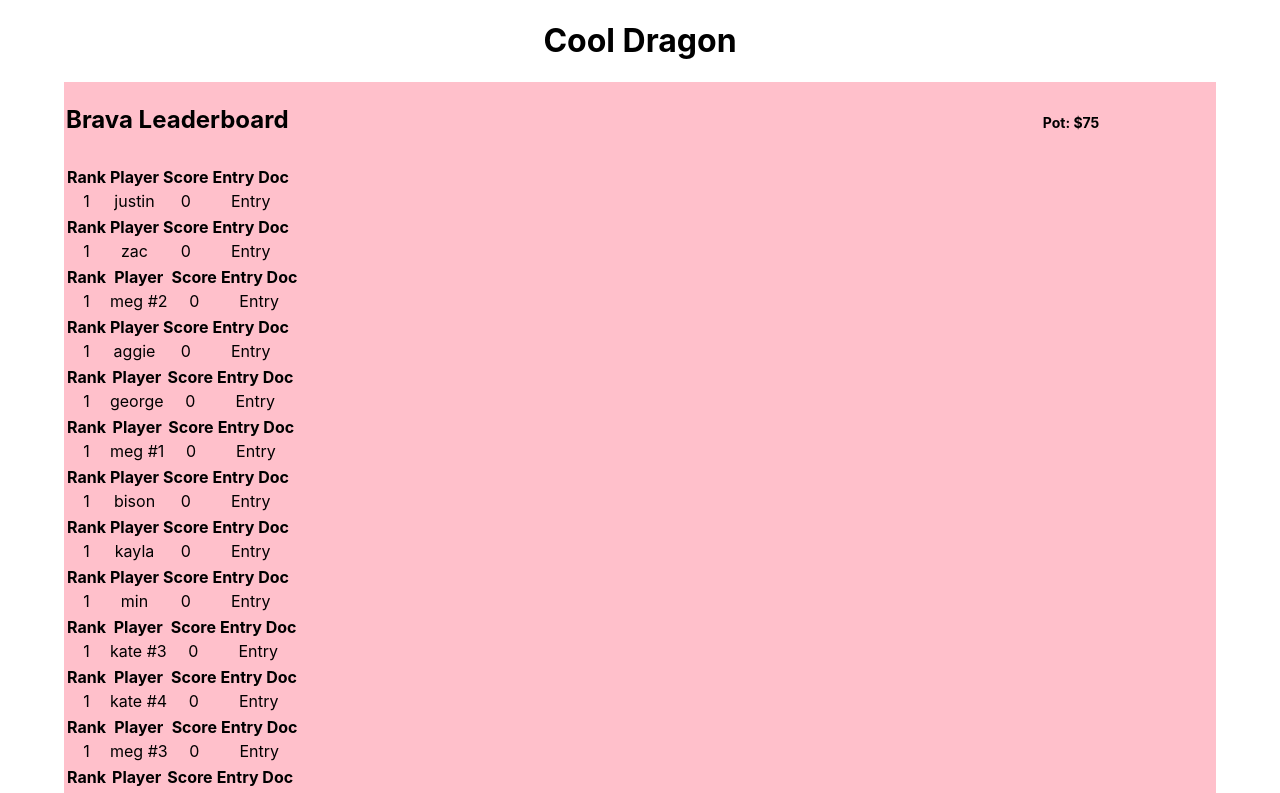
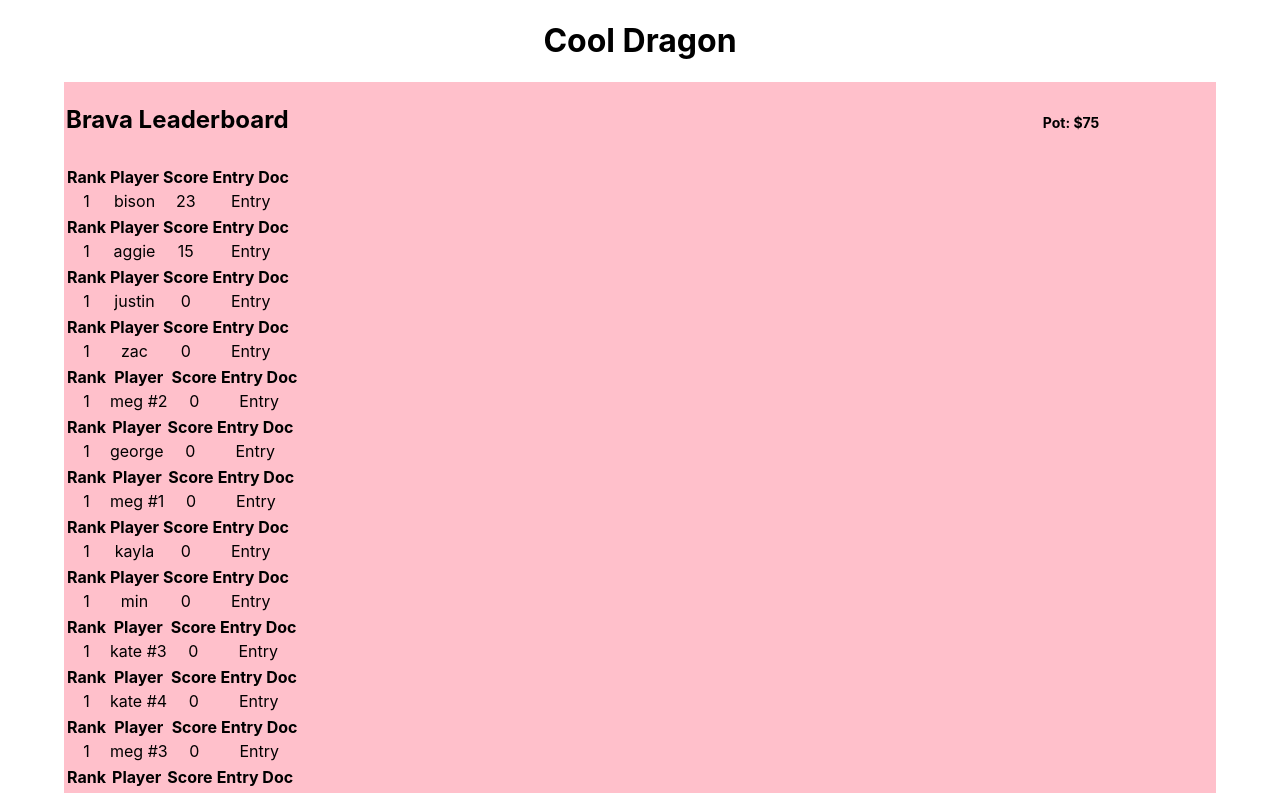
Before and after one commit to bisonhubert/cool-dragon, a React (Create React App) app: page / in a window 1280 px wide. Shown: the top 793 px of the page. Built offline with nearby package versions, Linux system fonts and the light colour scheme.

Commit message:
Add ep4 master

```diff
--- a/src/components/entries/entryData.js
+++ b/src/components/entries/entryData.js
@@ -1,6 +1,33 @@
 import * as constants from '../../helpers/constants.js';
 
 const playerEntries = [
+  {
+    playerName: 'aggie',
+    entry_doc: 'https://docs.google.com/document/d/1d0Fa3IBL_mgt-M2TB9BxxbqWVSXSQzbEbdKk71UZWZs/edit?usp=sharing',
+    leaderboard: constants.BRAVA,
+    alive: [constants.TYRION,constants.SANSA,constants.BRAN,constants.SAM,constants.BRONN,constants.MISSANDEI,],
+    dead: [constants.JON_SNOW,constants.DAENERYS,constants.CERSEI,constants.ARYA,constants.JAMIE,constants.THEON,constants.DAVOS,constants.MOUNTAIN,constants.VARYS,constants.JORAH,constants.MELISANDRE,constants.EURON,constants.HOUND,constants.YARA,constants.DAARIO,constants.JAQEN,constants.BERIC,constants.MEERA,constants.PODRICK,constants.GILLY,constants.SAM_JR,constants.LYANNA,constants.ELLARIA,constants.QYBURN,constants.ROBIN,constants.HOT_PIE,constants.NIGHT_KING,constants.YOHN,constants.HARRY,constants.ALYS,constants.WOLKAN,constants.DROGON,constants.RHAEGAL,constants.VISERION,constants.GHOST,],
+    whiteWalker: [constants.BRIENNE,constants.TORMUND,constants.GENDRY,constants.GREY_WORM,constants.EDD,constants.QHONO,],
+    bonuses: [constants.JON_SNOW,constants.SANSA]
+  },
+  {
+    playerName: 'bison',
+    entry_doc: 'https://docs.google.com/document/d/1QEXTfXrk4KaDbkPJ3_v33no7EPSMr5PEjWNlSb3x5Ns/edit?usp=sharing',
+    leaderboard: constants.BRAVA,
+    alive: [constants.JON_SNOW,constants.DAENERYS,constants.TYRION,constants.SANSA,constants.ARYA,constants.SAM,constants.VARYS,constants.BRONN,constants.TORMUND,constants.YARA,constants.MISSANDEI,constants.JAQEN,constants.PODRICK,constants.GILLY,constants.SAM_JR,constants.HOT_PIE,constants.DROGON,constants.GHOST,],
+    whiteWalker: [constants.CERSEI,constants.BRIENNE,constants.THEON,constants.MOUNTAIN,constants.JORAH,constants.GREY_WORM,constants.LYANNA,constants.ELLARIA,constants.EDD,constants.YOHN,constants.ALYS,constants.WOLKAN,constants.QHONO,],
+    dead: [constants.BRAN,constants.JAMIE,constants.DAVOS,constants.MELISANDRE,constants.EURON,constants.HOUND,constants.GENDRY,constants.DAARIO,constants.BERIC,constants.MEERA,constants.QYBURN,constants.ROBIN,constants.NIGHT_KING,constants.HARRY,constants.RHAEGAL,constants.VISERION,],
+    bonuses: [constants.JON_SNOW,undefined]
+  },
+  {
+    playerName: 'bison',
+    entry_doc: 'https://docs.google.com/document/d/17sy3lUjmRPJLCgbgtpyvZtH3UufCy0omlG7gLSrcLxQ/edit?usp=sharing',
+    leaderboard: constants.HOMIES,
+    alive: [constants.JON_SNOW,constants.DAENERYS,constants.TYRION,constants.SANSA,constants.ARYA,constants.SAM,constants.VARYS,constants.BRONN,constants.TORMUND,constants.YARA,constants.MISSANDEI,constants.JAQEN,constants.PODRICK,constants.GILLY,constants.SAM_JR,constants.HOT_PIE,constants.DROGON,constants.GHOST,],
+    whiteWalker: [constants.CERSEI,constants.BRIENNE,constants.THEON,constants.MOUNTAIN,constants.JORAH,constants.GREY_WORM,constants.LYANNA,constants.ELLARIA,constants.EDD,constants.YOHN,constants.ALYS,constants.WOLKAN,constants.QHONO,],
+    dead: [constants.BRAN,constants.JAMIE,constants.DAVOS,constants.MELISANDRE,constants.EURON,constants.HOUND,constants.GENDRY,constants.DAARIO,constants.BERIC,constants.MEERA,constants.QYBURN,constants.ROBIN,constants.NIGHT_KING,constants.HARRY,constants.RHAEGAL,constants.VISERION,],
+    bonuses: [constants.JON_SNOW,undefined]
+  },
   {
     playerName: 'justin',
     entry_doc: 'https://docs.google.com/document/d/1zdDzI08bH3NkpMhUmQah7q3exgkEEm4c8hbhUL3LK34/edit?usp=sharing',
@@ -29,15 +56,6 @@ const playerEntries = [
     bonuses: []
   },
   {
-    playerName: 'aggie',
-    entry_doc: 'https://docs.google.com/document/d/1d0Fa3IBL_mgt-M2TB9BxxbqWVSXSQzbEbdKk71UZWZs/edit?usp=sharing',
-    leaderboard: constants.BRAVA,
-    alive: [],
-    dead: [],
-    whiteWalker: [],
-    bonuses: []
-  },
-  {
     playerName: 'george',
     entry_doc: 'https://docs.google.com/document/d/1En62FKHMgvr-q1JwpAGABf1PoLR3P9iJfnG1lKaS3T4/edit?usp=sharing',
     leaderboard: constants.BRAVA,
@@ -49,15 +67,6 @@ const playerEntries = [
   {
     playerName: 'meg #1',
     entry_doc: 'https://docs.google.com/document/d/1Je4OFAh5bqMihIC_-55gmtLENVoPjB7dR4ReAdsJ5ks/edit?usp=sharing',
-    leaderboard: constants.BRAVA,
-    alive: [],
-    dead: [],
-    whiteWalker: [],
-    bonuses: []
-  },
-  {
-    playerName: 'bison',
-    entry_doc: 'https://docs.google.com/document/d/1QEXTfXrk4KaDbkPJ3_v33no7EPSMr5PEjWNlSb3x5Ns/edit?usp=sharing',
     leaderboard: constants.BRAVA,
     alive: [],
     dead: [],
@@ -146,15 +155,6 @@ const playerEntries = [
     bonuses: []
   },
   {
-    playerName: 'bison',
-    entry_doc: 'https://docs.google.com/document/d/17sy3lUjmRPJLCgbgtpyvZtH3UufCy0omlG7gLSrcLxQ/edit?usp=sharing',
-    leaderboard: constants.HOMIES,
-    alive: [],
-    dead: [],
-    whiteWalker: [],
-    bonuses: []
-  },
-  {
     playerName: 'will',
     entry_doc: 'https://docs.google.com/document/d/1fohq8mrvrNlm9YClZZ4TsrhIuXuxoXIib8wXti93yEg/edit?usp=sharing',
     leaderboard: constants.HOMIES,
@@ -205,70 +205,117 @@ const masterEntries = [
   {
     episode: 3,
     alive: [
-      constants.ALYS,
+      constants.JON_SNOW,
+      constants.DAENERYS,
+      constants.CERSEI,
+      constants.TYRION,
+      constants.SANSA,
       constants.ARYA,
       constants.BRAN,
+      constants.JAMIE,
+      constants.BRIENNE,
+      constants.SAM,
+      constants.DAVOS,
+      constants.MOUNTAIN,
+      constants.VARYS,
+      constants.EURON,
+      constants.HOUND,
       constants.BRONN,
-      constants.BRIENNE,
-      constants.CERSEI,
+      constants.TORMUND,
+      constants.GENDRY,
+      constants.YARA,
+      constants.GREY_WORM,
+      constants.MISSANDEI,
+      constants.DAARIO,
+      constants.JAQEN,
+      constants.MEERA,
+      constants.PODRICK,
+      constants.GILLY,
+      constants.SAM_JR,
+      constants.ELLARIA,
+      constants.QYBURN,
+      constants.ROBIN,
+      constants.HOT_PIE,
+      constants.YOHN,
+      constants.HARRY,
+      constants.ALYS,
+      constants.WOLKAN,
       constants.DROGON,
-      constants.ELLARIA,
-      constants.DAARIO,
-      constants.DAENERYS,
-      constants.DAVOS,
-      constants.EURON,
-      constants.GENDRY,
+      constants.RHAEGAL,
       constants.GHOST,
-      constants.GILLY,
-      constants.GREY_WORM,
-      constants.HARRY,
-      constants.HOT_PIE,
-      constants.HOUND,
-      constants.JAMIE,
-      constants.JAQEN,
-      constants.JON_SNOW,
-      constants.MEERA,
-      constants.MISSANDEI,
-      constants.MOUNTAIN,
-      constants.PODRICK,
-      constants.QYBURN,
-      constants.RHAEGAL,
-      constants.ROBIN,
-      constants.SAM,
-      constants.SAM_JR,
-      constants.SANSA,
-      constants.TORMUND,
-      constants.TYRION,
-      constants.VARYS,
-      constants.WOLKAN,
-      constants.YARA,
-      constants.YOHN,
     ],
     dead: [
       constants.THEON,
       constants.JORAH,
       constants.MELISANDRE,
+      constants.NIGHT_KING,
+      constants.VISERION,
       constants.BERIC,
+    ],
+    whiteWalker: [
+      constants.QHONO,
       constants.LYANNA,
       constants.EDD,
+    ],
+    bonuses: [constants.BONUS_1,constants.CERSEI,]
+  },
+  {
+    episode: 4,
+    alive: [
+      constants.JON_SNOW,
+      constants.DAENERYS,
+      constants.CERSEI,
+      constants.TYRION,
+      constants.SANSA,
+      constants.ARYA,
+      constants.BRAN,
+      constants.JAMIE,
+      constants.BRIENNE,
+      constants.SAM,
+      constants.DAVOS,
+      constants.MOUNTAIN,
+      constants.VARYS,
+      constants.EURON,
+      constants.HOUND,
+      constants.BRONN,
+      constants.TORMUND,
+      constants.GENDRY,
+      constants.YARA,
+      constants.GREY_WORM,
+      constants.DAARIO,
+      constants.JAQEN,
+      constants.MEERA,
+      constants.PODRICK,
+      constants.GILLY,
+      constants.SAM_JR,
+      constants.ELLARIA,
+      constants.QYBURN,
+      constants.ROBIN,
+      constants.HOT_PIE,
+      constants.YOHN,
+      constants.HARRY,
+      constants.ALYS,
+      constants.WOLKAN,
+      constants.DROGON,
+      constants.GHOST,
+    ],
+    dead: [
+      constants.THEON,
+      constants.JORAH,
+      constants.MELISANDRE,
       constants.NIGHT_KING,
-      constants.QHONO,
-      constants.VISERION
+      constants.VISERION,
+      constants.BERIC,
+      constants.MISSANDEI,
+      constants.RHAEGAL,
     ],
     whiteWalker: [
+      constants.QHONO,
       constants.LYANNA,
       constants.EDD,
-      constants.QHONO
     ],
-    bonuses: [constants.BONUS_1, undefined]
+    bonuses: [constants.BONUS_1,constants.CERSEI,]
   },
-  // {
-  //   episode: 4,
-  //   alive: [],
-  //   dead: [],
-  //   whiteWalker: [],
-  //   bonuses: []
-  // },
   // {
   //   episode: 5,
   //   alive: [],
```
